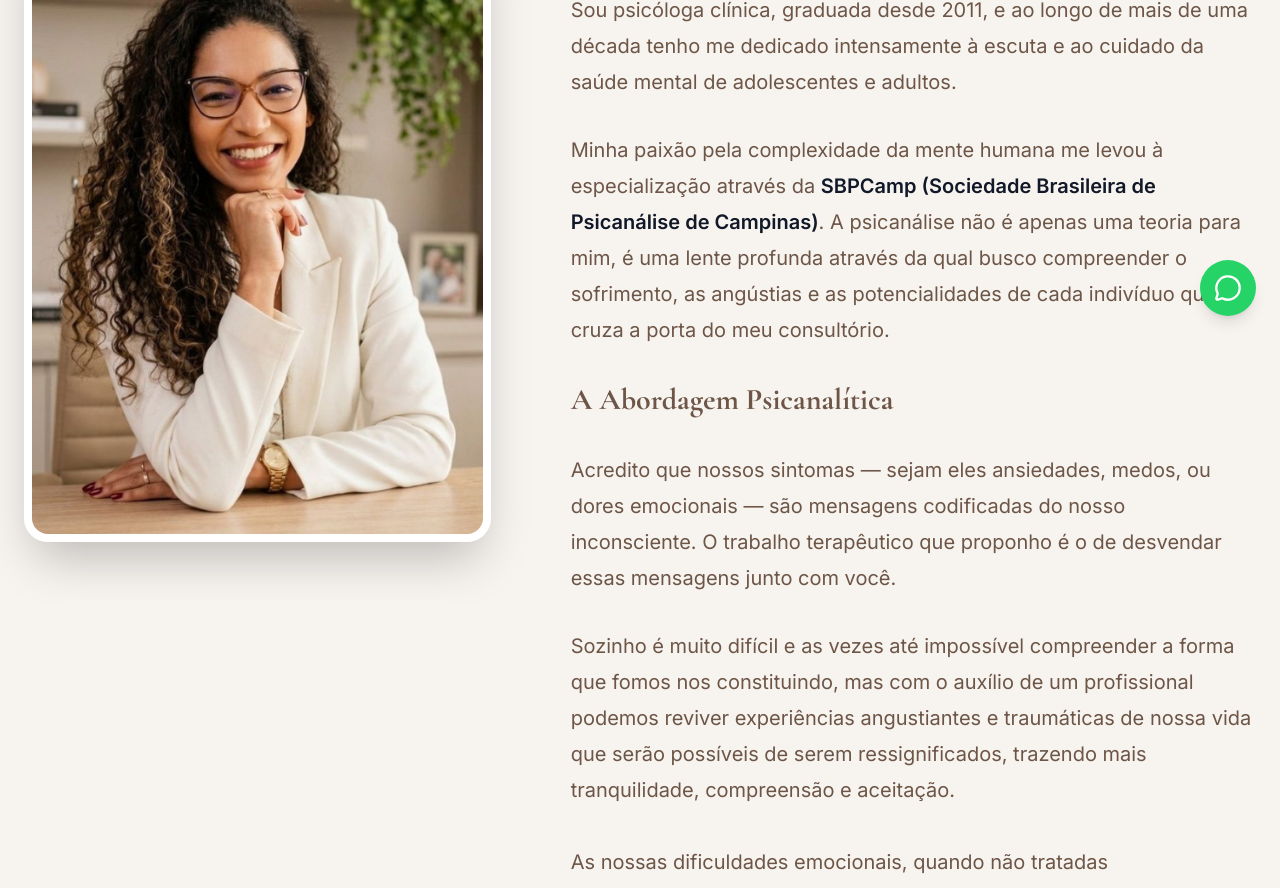
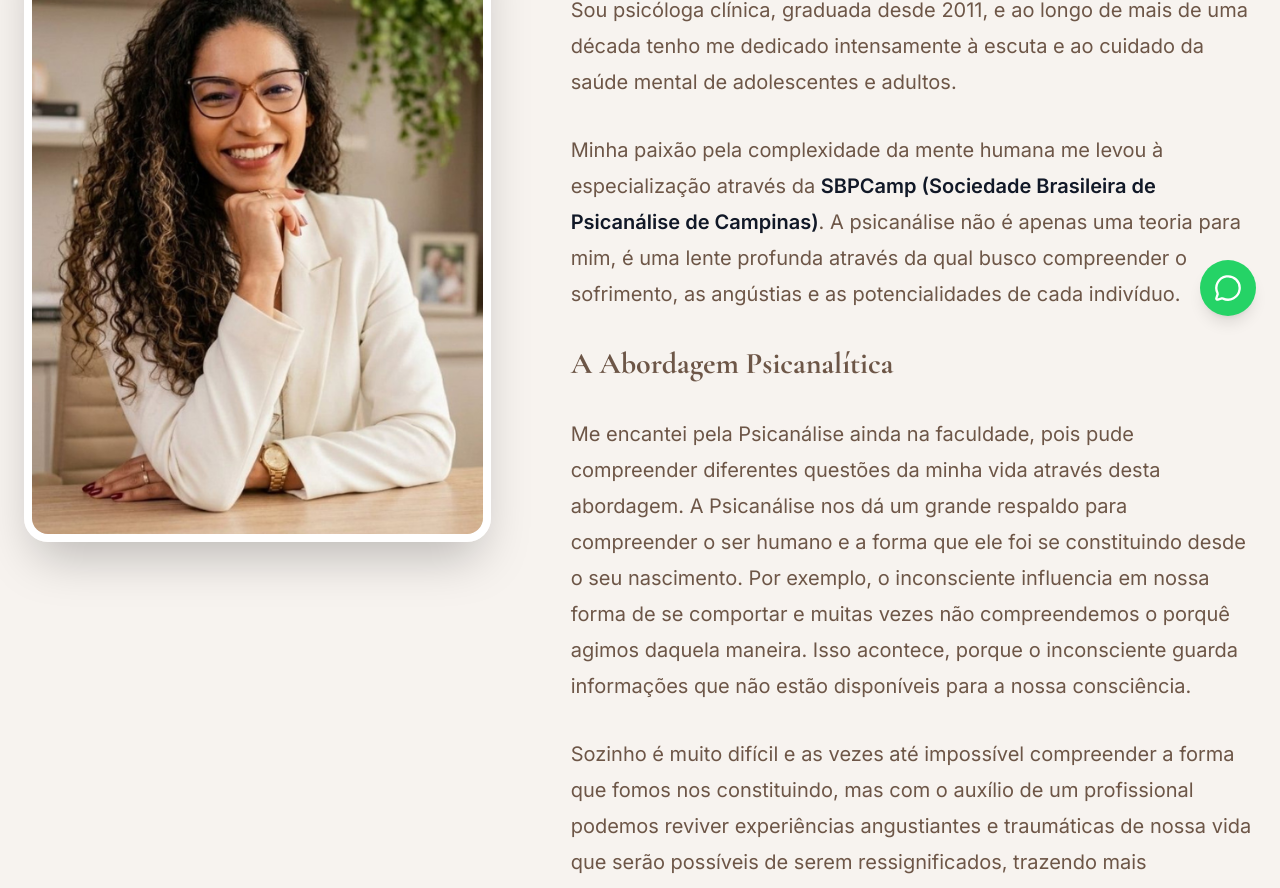
Before and after one commit to fernandogabos/site-psic-loga-juliana-munique-821vhrkc0, a React (Vite) app: page /sobre in a window 1280 px wide. Shown: the part 460-1348 px from the top of the page. Built offline with nearby package versions, Linux system fonts and the light colour scheme.

Commit message:
Auto-commit after full sync (build simulation)

```diff
--- a/src/pages/Sobre.tsx
+++ b/src/pages/Sobre.tsx
@@ -48,17 +48,20 @@ export default function Sobre() {
               Minha paixão pela complexidade da mente humana me levou à especialização através da{' '}
               <strong>SBPCamp (Sociedade Brasileira de Psicanálise de Campinas)</strong>. A
               psicanálise não é apenas uma teoria para mim, é uma lente profunda através da qual
-              busco compreender o sofrimento, as angústias e as potencialidades de cada indivíduo
-              que cruza a porta do meu consultório.
+              busco compreender o sofrimento, as angústias e as potencialidades de cada indivíduo.
             </p>
 
             <h3 className="text-2xl font-serif font-bold text-primary mt-12 mb-4">
               A Abordagem Psicanalítica
             </h3>
             <p>
-              Acredito que nossos sintomas — sejam eles ansiedades, medos, ou dores emocionais — são
-              mensagens codificadas do nosso inconsciente. O trabalho terapêutico que proponho é o
-              de desvendar essas mensagens junto com você.
+              Me encantei pela Psicanálise ainda na faculdade, pois pude compreender diferentes
+              questões da minha vida através desta abordagem. A Psicanálise nos dá um grande
+              respaldo para compreender o ser humano e a forma que ele foi se constituindo desde o
+              seu nascimento. Por exemplo, o inconsciente influencia em nossa forma de se comportar
+              e muitas vezes não compreendemos o porquê agimos daquela maneira. Isso acontece,
+              porque o inconsciente guarda informações que não estão disponíveis para a nossa
+              consciência.
             </p>
             <p>
               <div>
```
Also changed, not shown: .skip.config.json.
